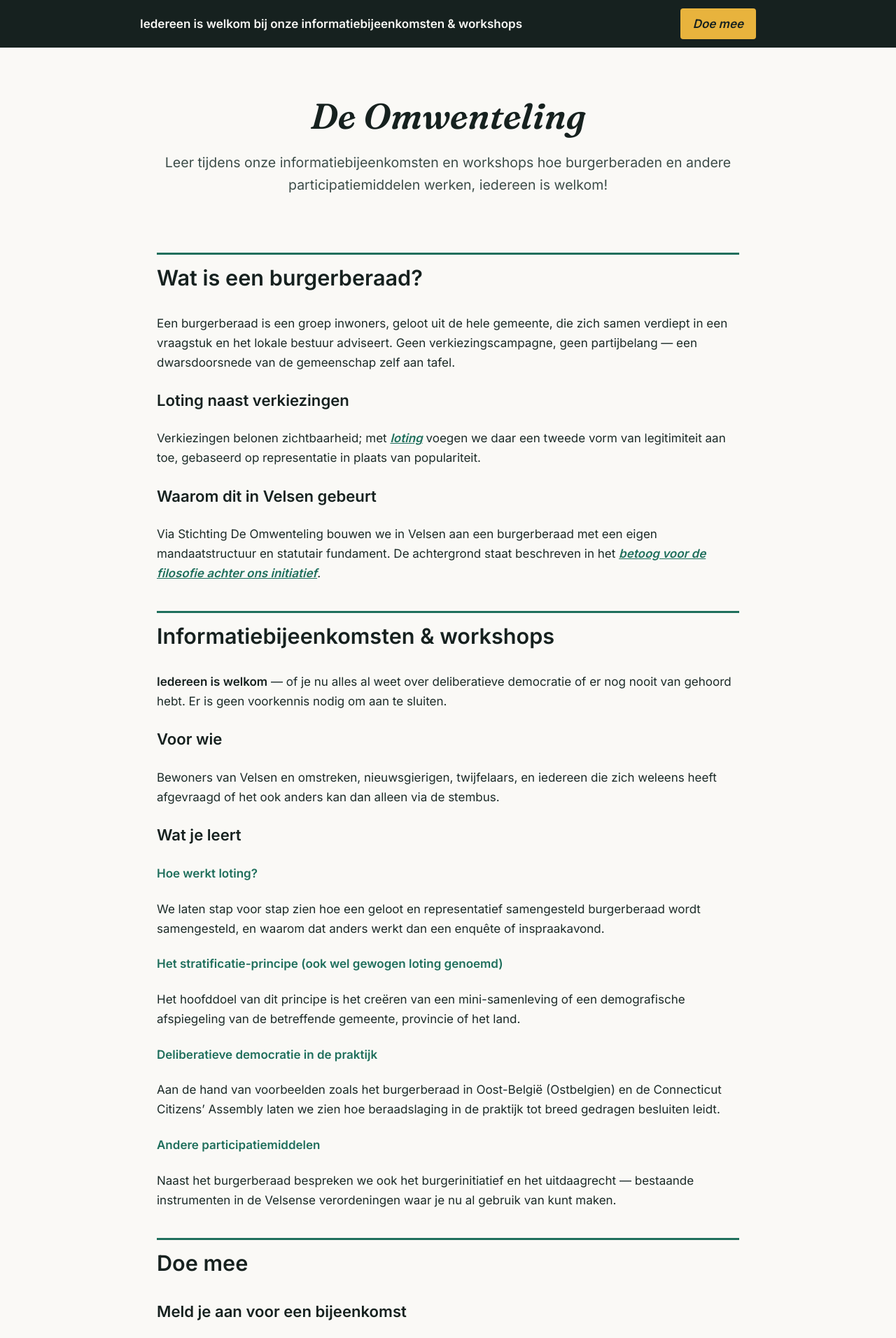
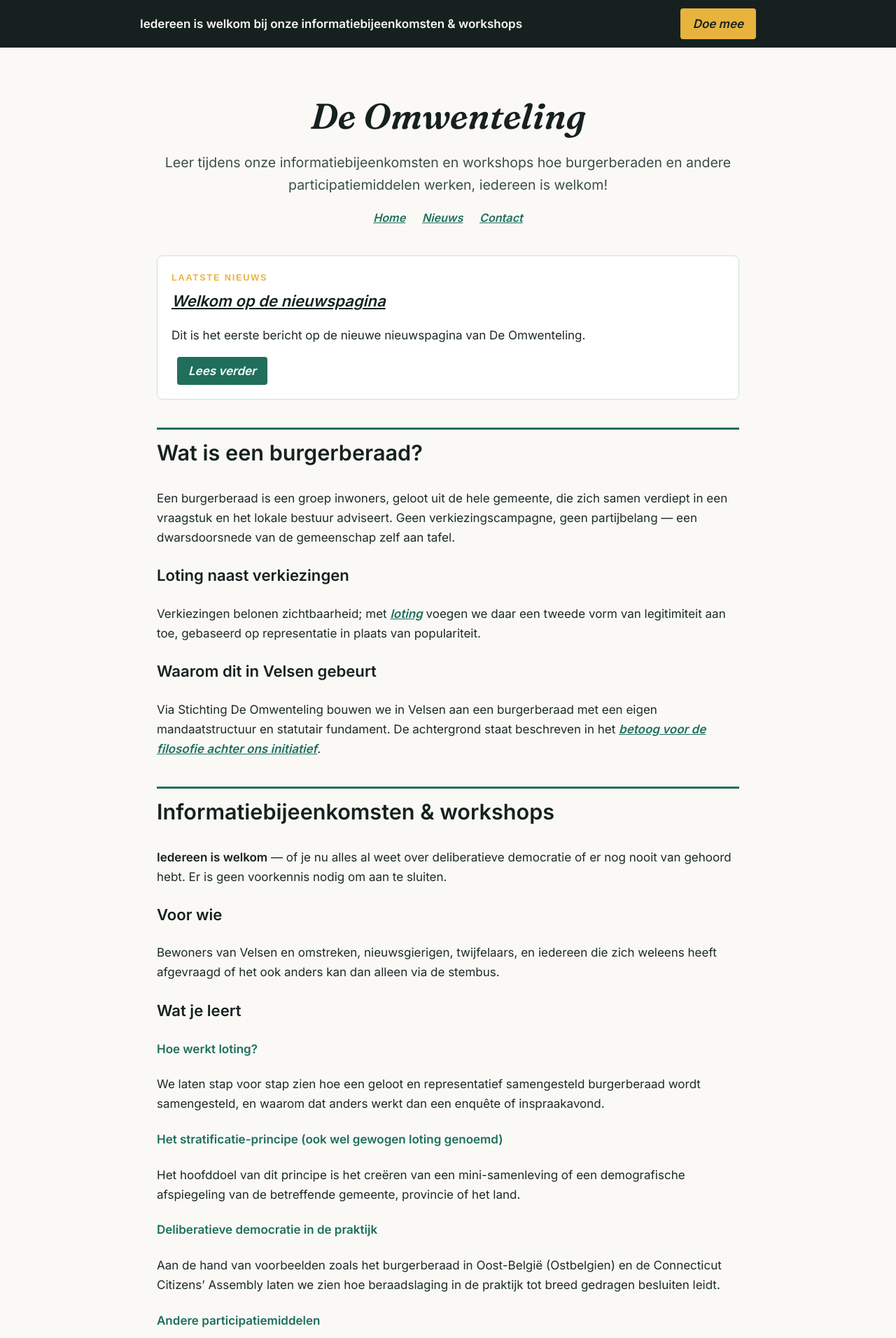
Before and after one commit to Klikblitser/Omwenteling, a Jekyll site: the page built from index.md, in a window 1280 px wide. Shown: the top 1912 px of the page at 70% size. Built offline with Jekyll 4.4.1, drawn with Linux system fonts in a browser that asks for light colours; our own code applies the rules of GitHub Pages for plain Markdown files.

Commit message:
Nieuwspagina met Jekyll _posts toegevoegd
- _posts/-map met voorbeeldbericht en post-layout
- nieuws.md als overzichtspagina, site-brede nav-link ernaartoe
- "Laatste nieuws"-blok op de homepage, met optioneel image-veld
  in de post front matter (verwijst naar assets/images/)
- permalink-structuur /nieuws/:year/:month/:day/:title/

Co-Authored-By: Claude Sonnet 5 <noreply@anthropic.com>
Claude-Session: https://claude.ai/code/session_01R47UEToY2dw5Npg6ovPstC

```diff
--- a/_config.yml
+++ b/_config.yml
@@ -1,2 +1,5 @@
 title: De Omwenteling
 description: Leer tijdens onze informatiebijeenkomsten en workshops hoe burgerberaden en andere participatiemiddelen werken, iedereen is welkom!
+
+# Permalink-structuur voor nieuwsberichten uit _posts
+permalink: /nieuws/:year/:month/:day/:title/
--- a/_layouts/default.html
+++ b/_layouts/default.html
@@ -26,6 +26,11 @@
   <header>
     <h1 class="title">{{ site.title | default: site.github.repository_name }}</h1>
     <p class="tagline">{{ site.description | default: site.github.project_tagline }}</p>
+    <nav class="site-nav">
+      <a href="{{ '/' | relative_url }}">Home</a>
+      <a href="{{ '/nieuws.html' | relative_url }}">Nieuws</a>
+      <a href="{{ '/another-page.html' | relative_url }}">Contact</a>
+    </nav>
   </header>
 
   <div id="main" role="main">
--- /dev/null
+++ b/_posts/2026-09-09-welkom-op-de-nieuwspagina.md
@@ -0,0 +1,13 @@
+---
+layout: post
+title: "Welkom op de nieuwspagina"
+date: 2026-09-09
+# Optioneel: voeg een afbeelding toe (plaats het bestand in assets/images/)
+# en verwijs er hieronder naar. Deze afbeelding verschijnt dan zowel
+# bovenaan dit bericht als in het "Laatste nieuws"-blok op de homepage.
+# image: /assets/images/jouw-afbeelding.jpg
+---
+
+Dit is het eerste bericht op de nieuwe nieuwspagina van De Omwenteling.
+
+Nieuwe berichten plaats je door een bestand toe te voegen aan de map `_posts`, met een bestandsnaam in het formaat `JJJJ-MM-DD-titel.md` (bijvoorbeeld `2026-10-01-nieuwe-bijeenkomst.md`) en front matter zoals hierboven. Zodra het bestand in `_posts` staat, verschijnt het automatisch bovenaan het [nieuwsoverzicht](/nieuws.html) en, als het het nieuwste bericht is, ook als "Laatste nieuws" op de homepage — er hoeft verder niets te worden aangepast.
--- a/assets/css/style.scss
+++ b/assets/css/style.scss
@@ -237,3 +237,144 @@ footer {
   margin-top: 0.75rem;
   font-style: italic;
 }
+
+/* Navigatie in de header */
+header .site-nav {
+  margin-top: 1.1rem;
+  font-size: 0.95em;
+}
+
+header .site-nav a {
+  margin: 0 0.6rem;
+  font-weight: 600;
+  color: #1f6f5c;
+}
+
+header .site-nav a:hover {
+  color: #123f34;
+}
+
+/* Nieuwsoverzicht */
+.nieuws-item {
+  padding: 1.5rem 0;
+  border-bottom: 1px solid #cfe0da;
+}
+
+.nieuws-item:last-child {
+  border-bottom: none;
+}
+
+.nieuws-datum {
+  margin: 0 0 0.3rem;
+  font-size: 0.85em;
+  color: #6b7a76;
+}
+
+.nieuws-item h3 {
+  margin: 0 0 0.5rem;
+  font-size: 1.3em;
+}
+
+.nieuws-item h3 a {
+  color: #16211f;
+}
+
+.nieuws-item h3 a:hover {
+  color: #1f6f5c;
+  text-decoration: none;
+}
+
+.nieuws-lees-meer {
+  font-weight: 600;
+}
+
+/* Individueel nieuwsbericht */
+.post-header {
+  text-align: center;
+  margin-bottom: 2rem;
+}
+
+.post-datum {
+  font-size: 0.9em;
+  color: #6b7a76;
+  margin: 0 0 0.4rem;
+}
+
+.markdown-body .post-header h2.post-title {
+  border-top: none;
+  padding-top: 0;
+  margin: 0;
+  font-size: 1.8em;
+}
+
+.post-terug {
+  margin-top: 3rem;
+}
+
+/* "Laatste nieuws"-blok op de homepage */
+.laatste-nieuws {
+  display: flex;
+  flex-wrap: wrap;
+  gap: 1.5rem;
+  align-items: center;
+  background: #ffffff;
+  border: 1px solid #cfe0da;
+  border-radius: 8px;
+  padding: 1.25rem;
+  margin: 0 0 2.5rem;
+}
+
+.laatste-nieuws-afbeelding {
+  flex: 0 0 220px;
+  display: block;
+}
+
+.laatste-nieuws-afbeelding img {
+  display: block;
+  width: 100%;
+  height: 150px;
+  object-fit: cover;
+  border-radius: 6px;
+}
+
+.laatste-nieuws-tekst {
+  flex: 1 1 260px;
+}
+
+.laatste-nieuws-label {
+  margin: 0 0 0.3rem;
+  font-family: Arial, sans-serif;
+  font-size: 0.75em;
+  letter-spacing: 0.14em;
+  text-transform: uppercase;
+  color: #e8b33d;
+  font-weight: 700;
+}
+
+.laatste-nieuws-tekst h3 {
+  margin: 0 0 0.5rem;
+  font-size: 1.3em;
+}
+
+.laatste-nieuws-tekst h3 a {
+  color: #16211f;
+}
+
+.laatste-nieuws-tekst h3 a:hover {
+  color: #1f6f5c;
+  text-decoration: none;
+}
+
+@media only screen and (max-width: 600px) {
+  .laatste-nieuws-afbeelding { flex-basis: 100%; }
+}
+
+/* Afbeelding bovenaan een individueel nieuwsbericht */
+.post-afbeelding {
+  display: block;
+  width: 100%;
+  max-height: 360px;
+  object-fit: cover;
+  border-radius: 8px;
+  margin-bottom: 2rem;
+}
--- a/index.md
+++ b/index.md
@@ -1,6 +1,23 @@
 ---
 layout: default
 ---
+
+{% if site.posts.size > 0 %}
+{% assign laatste = site.posts.first %}
+<div class="laatste-nieuws">
+  {% if laatste.image %}
+  <a href="{{ laatste.url | relative_url }}" class="laatste-nieuws-afbeelding">
+    <img src="{{ laatste.image | relative_url }}" alt="{{ laatste.title }}">
+  </a>
+  {% endif %}
+  <div class="laatste-nieuws-tekst">
+    <p class="laatste-nieuws-label">Laatste nieuws</p>
+    <h3><a href="{{ laatste.url | relative_url }}">{{ laatste.title }}</a></h3>
+    <p>{{ laatste.excerpt | strip_html | truncatewords: 30 }}</p>
+    <a class="cta-inline" href="{{ laatste.url | relative_url }}">Lees verder</a>
+  </div>
+</div>
+{% endif %}
 
 ## Wat is een burgerberaad?
 
```
Also changed, not shown: _layouts/post.html (added, +19 -0 lines), nieuws.md (added, +19 -0 lines).
